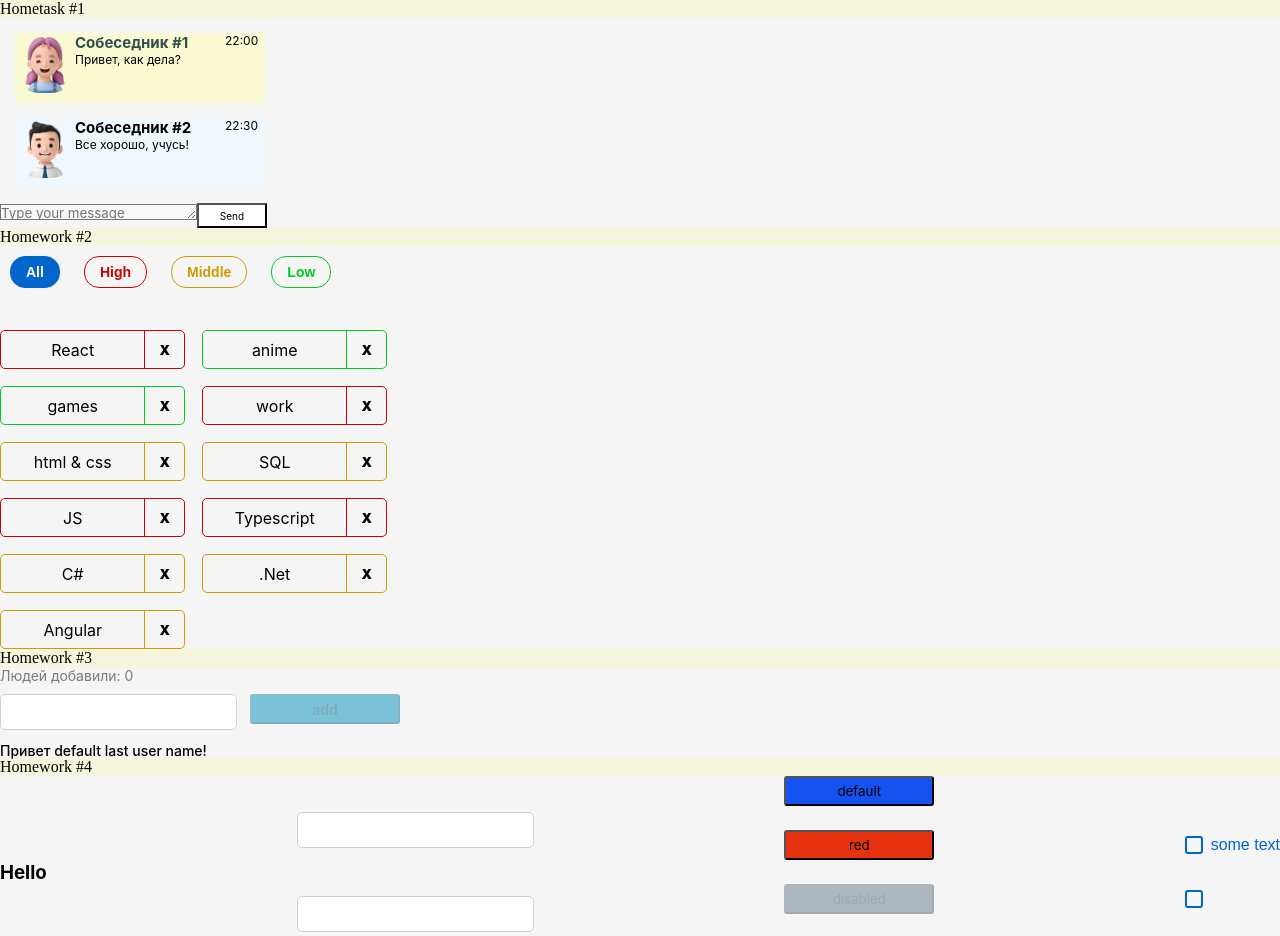
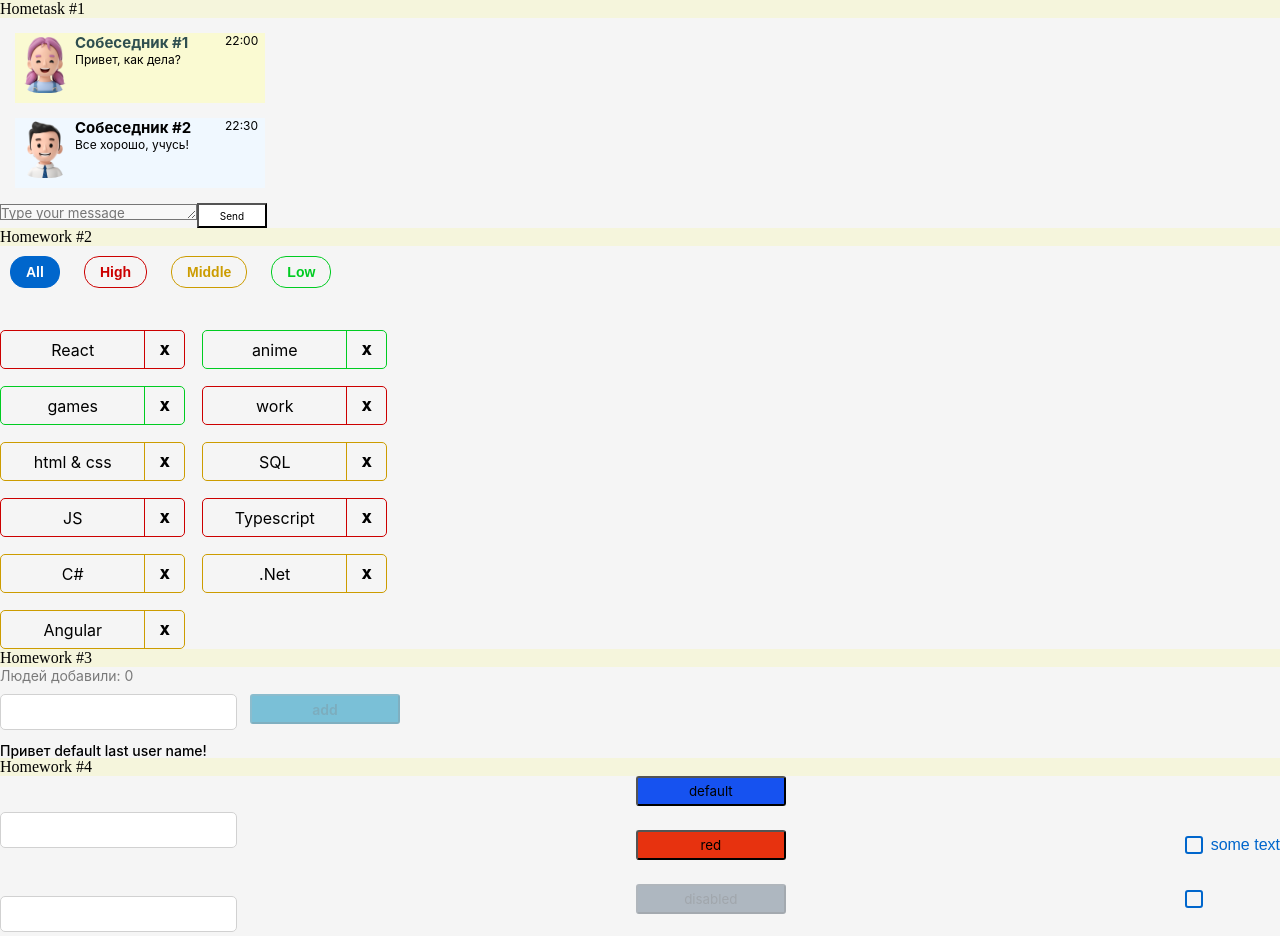
Before and after one commit to tolkunio/hw1, a React (Create React App) app: page / in a window 1280 px wide. Shown: the top 936 px of the page. Built offline with nearby package versions, Linux system fonts and the light colour scheme.

Commit message:
-refactored

```diff
--- a/src/s2-homeworks/hw04/Stand.tsx
+++ b/src/s2-homeworks/hw04/Stand.tsx
@@ -12,7 +12,6 @@ const Stand = () => {
 
     return (
         <div id={'hw4-stand'} className={s.stand}>
-            <h3>Hello</h3>
             <div className={s.inputs}>
                 {/*совместим со старым кодом:*/}
                 <div>
```
